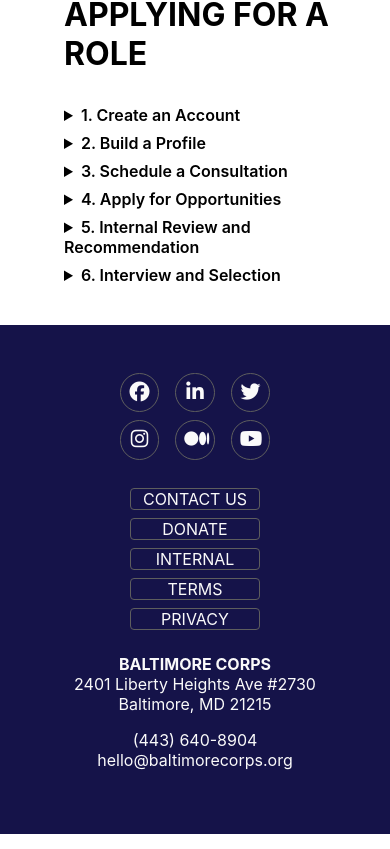
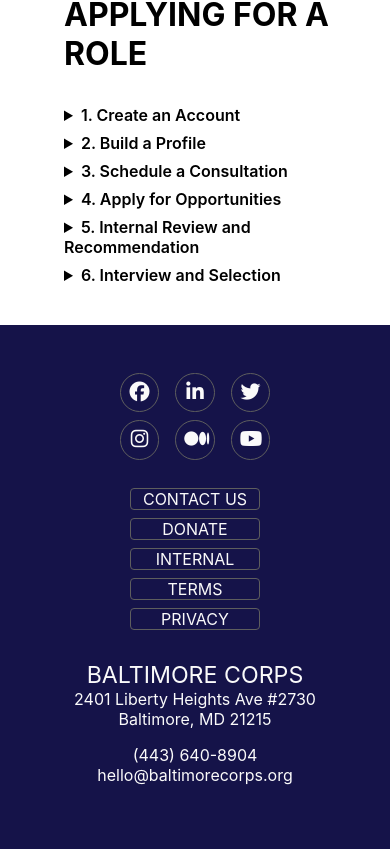
Before and after one commit to vishalicious213/p4p-option-1, a React (Create React App) app: page / in a window 390 px wide. Shown: the part 2211-3060 px from the top of the page. Built offline with nearby package versions, Linux system fonts and the light colour scheme.

Commit message:
making footer responsive

```diff
--- a/src/components/Footer.js
+++ b/src/components/Footer.js
@@ -26,7 +26,7 @@
                     </div>
 
                     <div id='address'>
-                        <p className='no-low'><b>BALTIMORE CORPS</b></p>
+                        <p className='no-low name'>BALTIMORE CORPS</p>
                         <p className='no-low no-top'>2401 Liberty Heights Ave #2730</p>
                         <p className='no-top'>Baltimore, MD 21215</p>
                         <p className='no-low no-top'>(443) 640-8904</p>
--- a/src/styles/Footer.css
+++ b/src/styles/Footer.css
@@ -53,6 +53,10 @@
     display: flex;
     flex-direction: column;
     align-items: center;
+}
+
+.name {
+    font-size: 1.45rem;
 }
 
 .no-low {
```
